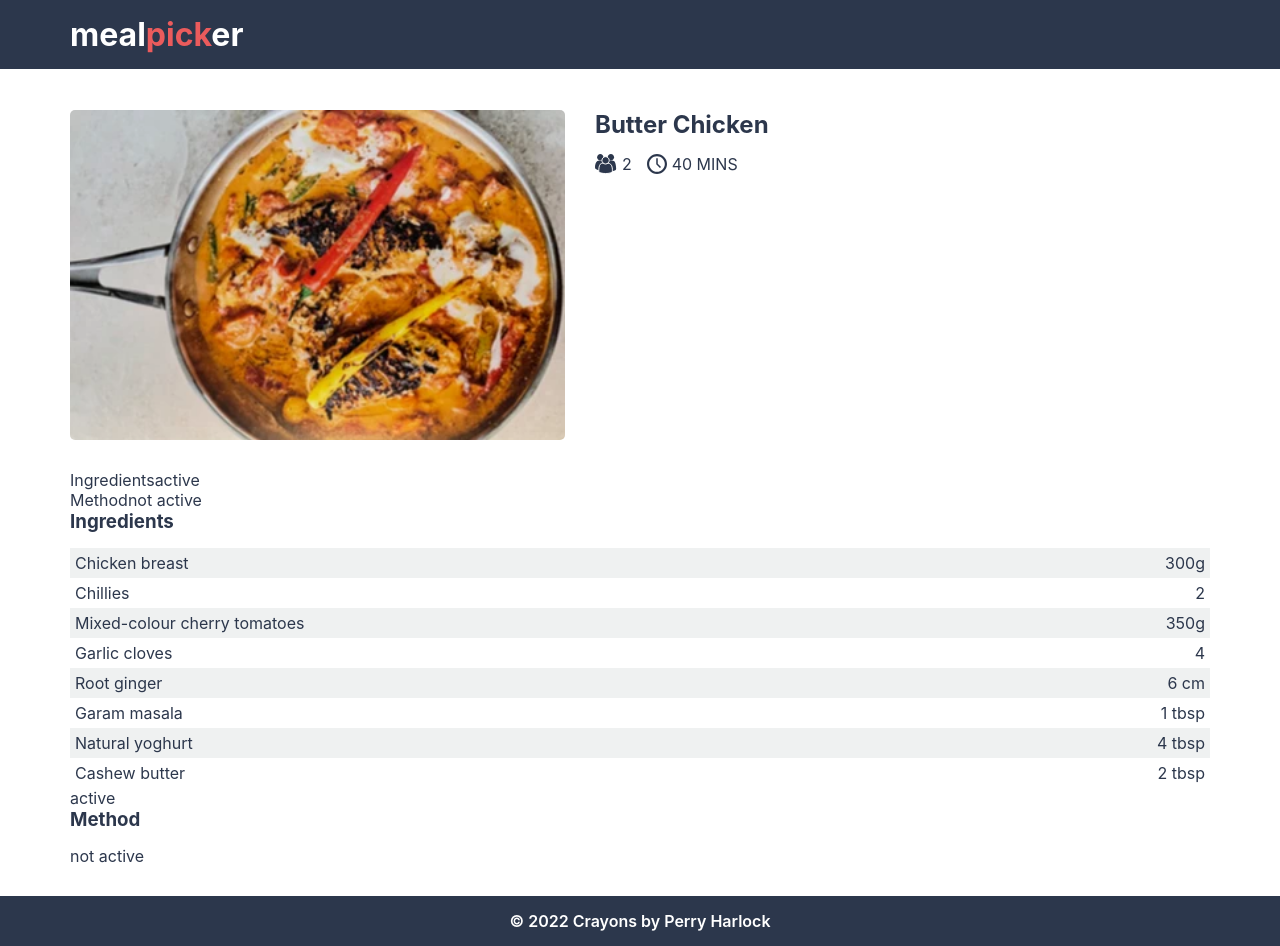
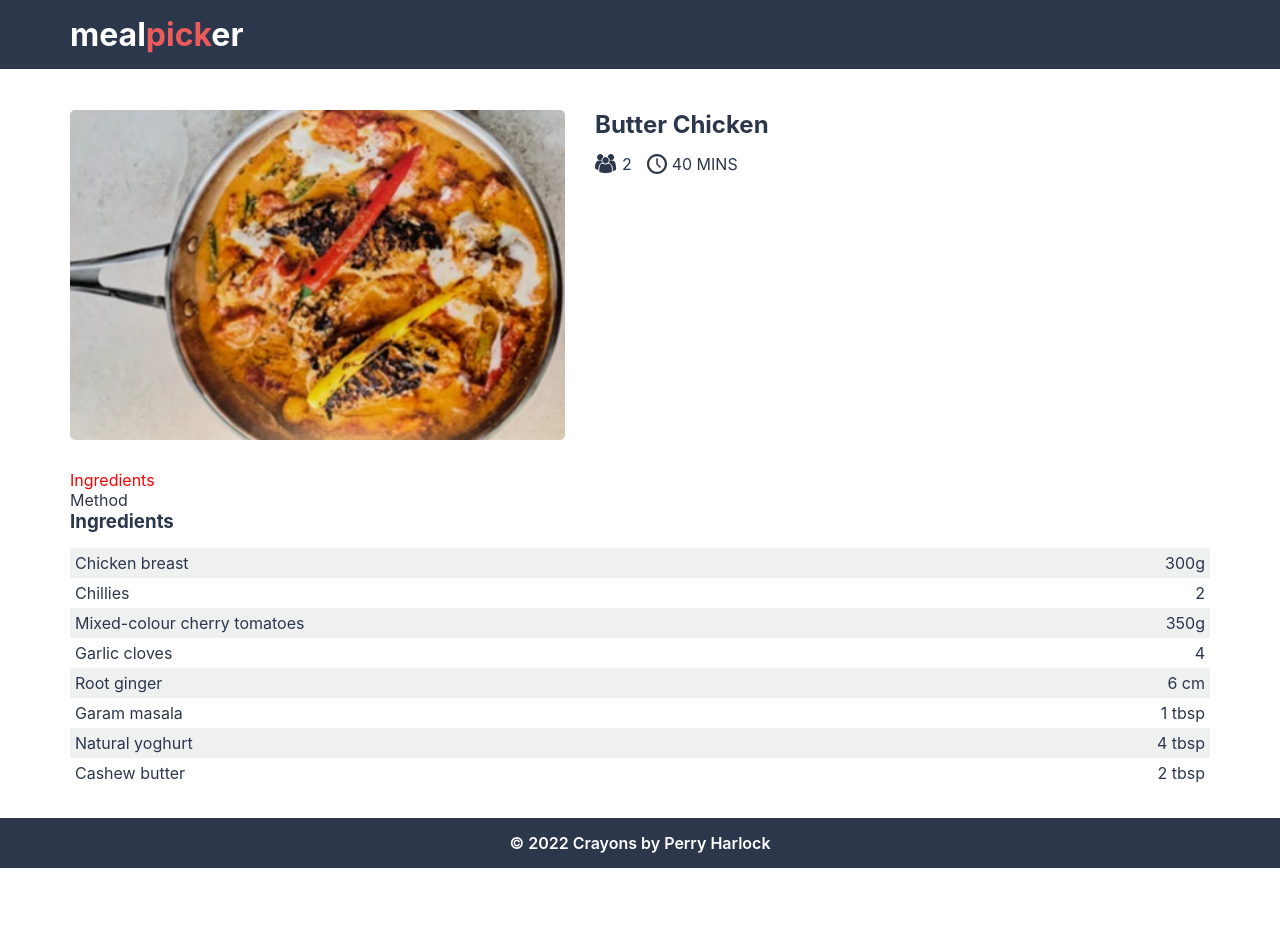
Before and after one commit to perryharlock/meal-picker, a Next.js app: page /butter-chicken in a window 1280 px wide. After the commit the page ends 868 px from the top, so only its background shows below. Built offline with nearby package versions, Linux system fonts and the light colour scheme.

Commit message:
Cleaner implementation of tabs

```diff
--- a/components/Tabs/Tab.tsx
+++ b/components/Tabs/Tab.tsx
@@ -1,26 +1,11 @@
 import React from 'react'
 
-import styles from './Tabs.module.scss'
-
 export type TabProps = {
-  tabId: string;
   title: string;
-  activeTab: string;
-  handleClick: (e: React.MouseEvent<HTMLAnchorElement, MouseEvent>, tab: string) => void;
 };
 
-export const Tab: React.FC<TabProps> = ({ tabId, title, activeTab, handleClick }) => {
+export const Tab: React.FC<TabProps> = ({ children }) => {
   return (
-    <li role="presentation">
-      <a
-        onClick={e => handleClick(e, tabId)}
-        role="tab"
-        href={`#${tabId}`}
-        aria-controls={tabId}
-        tabIndex={activeTab === tabId ? 0 : -1}
-      >
-          {title}{activeTab === tabId ? 'active' : 'not active'}
-      </a>
-    </li>
+    <>{children}</>
   );
 };
--- a/components/Tabs/Tabs.module.scss
+++ b/components/Tabs/Tabs.module.scss
@@ -1,5 +1,15 @@
 @import "styles/media-queries.scss";
 
 .tab {
+    &--active {
+        color: red;
+    }
 
+    &__content {
+        display: none;
+
+        &--active {
+            display: block;
+        }
+    }
 }
--- a/components/Tabs/Tabs.tsx
+++ b/components/Tabs/Tabs.tsx
@@ -1,13 +1,10 @@
-import React, { useState, Children } from 'react'
+import React, { useState, Children, ReactElement } from 'react'
+
+import { TabProps } from './Tab'
 
 import styles from './Tabs.module.scss'
-import { Tab } from './Tab'
 
-export type TabsProps = {
-  tabs: string[];
-};
-
-export const Tabs: React.FC<TabsProps> = ({ tabs, children }) => {
+export const Tabs: React.FC = ({ children }) => {
   const [activeTab, setActiveTab] = useState('tab0')
 
   const selectTab = (tab: string) => {
@@ -22,20 +19,40 @@ export const Tabs: React.FC<TabsProps> = ({ tabs, children }) => {
   return (
     <div>
       <ul role="presentation">
-        {tabs.map((tab, index) => (
-          <Tab
-            handleClick={e => handleClick(e, `tab${index}`)}
-            tabId={`tab${index}`}
-            title={tab}
-            activeTab={activeTab}
-            key={`tab${index}`}
-          />
-        ))}
+        {Children.map(children, (child, index) => {
+          const item = child as ReactElement<TabProps>;
+          const isActive = activeTab === `tab${index}`;
+          const tab = `tab${index}`;
+
+          return (
+            <li role="presentation">
+              <a
+                onClick={e => handleClick(e, `tab${index}`)}
+                role="tab"
+                href={`#${tab}`}
+                aria-controls={tab}
+                aria-selected={isActive}
+                tabIndex={activeTab === tab ? 0 : -1}
+                className={`${styles.tab} ${isActive ? styles[`tab--active`] : ''}`}
+              >
+                  {item.props.title}
+              </a>
+            </li>
+          )
+        })}
       </ul>
       {Children.map(children, (child, index) => {
+        const isActive = activeTab === `tab${index}`;
+        const tab = `tab${index}`;
+
         return (
-          <div id={`tab${index}`} aria-labelledby={`tab${index}`} role="tabpanel">
-            {child} {activeTab === `tab${index}` ? 'active' : 'not active'}
+          <div
+            id={tab}
+            aria-labelledby={tab}
+            role="tabpanel"
+            className={`${styles.tab__content} ${isActive ? styles[`tab__content--active`] : ''}`}
+          >
+            {child}
           </div>
         )
       })}
--- a/pages/[meal].tsx
+++ b/pages/[meal].tsx
@@ -14,6 +14,7 @@ import { Footer } from '../components/Footer/Footer'
 import { Basket } from '../components/Basket/Basket'
 import { Ingredient } from '../components/Ingredient/Ingredient'
 import { Tabs } from '../components/Tabs/Tabs'
+import { Tab } from '../components/Tabs/Tab'
 import { Serves, Time } from '../components/Icons'
 
 import styles from '../styles/Meal.module.scss'
@@ -80,19 +81,18 @@ const MealPage: NextPage<MealType> = ({ name, img, time, serves, ingredients })
             </div>
           </div>
           <div className={styles.meal__ingredients}>
-            {/* Let's get rid of the tabData. Include the title somewhere*/}
-            <Tabs tabs={tabData}>
-              <div>
+            <Tabs>
+              <Tab title="Ingredients">
                 <h3 className={styles['meal__ingredients-title']}>Ingredients</h3>
                 <ul className={styles['meal__ingredients-list']}>
                   {ingredients.map((ingredient) => (
                     <Ingredient key={`ingredient-${ingredient.name}`} ingredient={ingredient} />
                   ))}
                 </ul>
-              </div>
-              <div>
+              </Tab>
+              <Tab title="Method">
                 <h3 className={styles['meal__ingredients-title']}>Method</h3>
-              </div>
+              </Tab>
             </Tabs>
           </div>
         </Grid>
```
